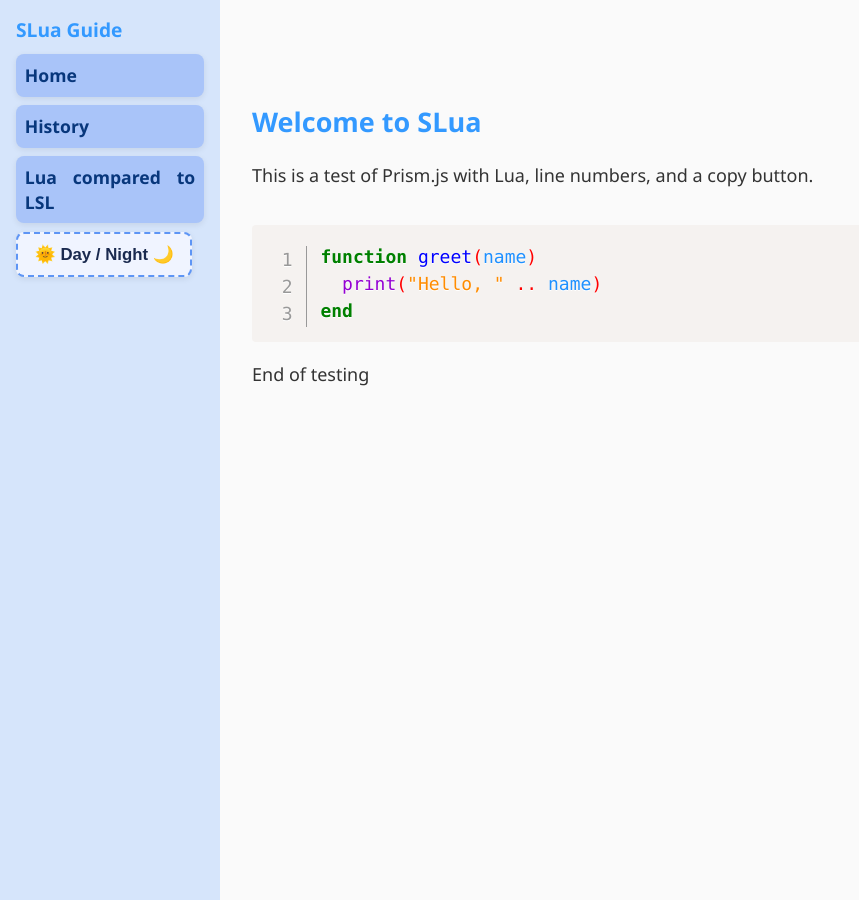
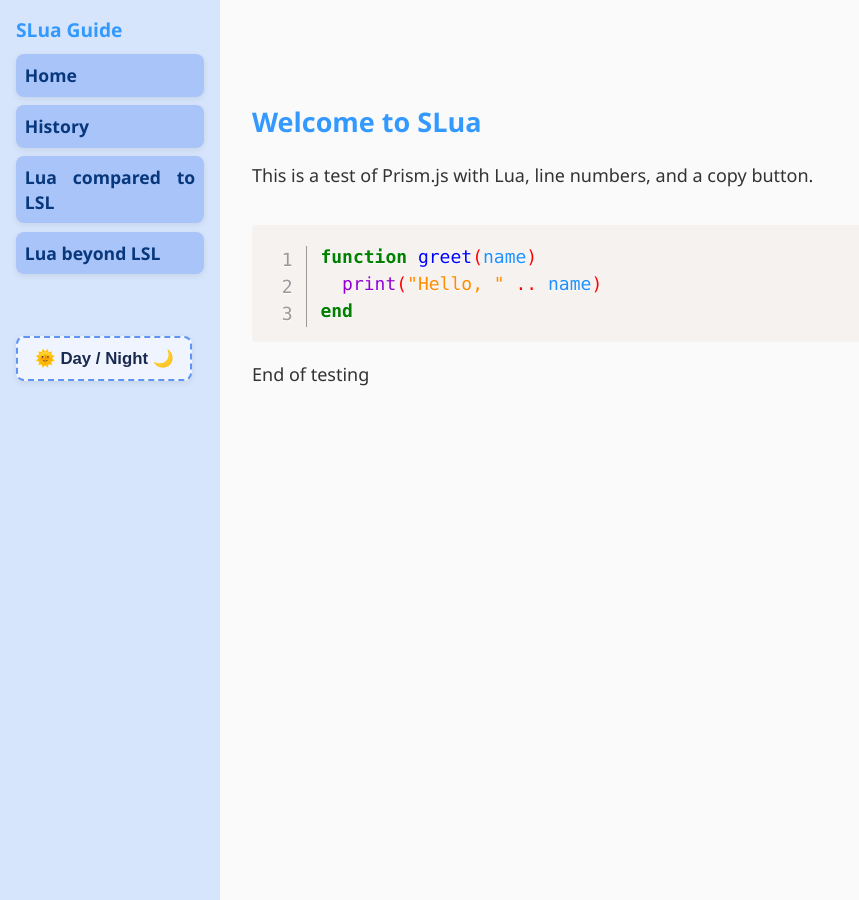
Before and after one commit to Suzanna-Linn/slua, a Jekyll site: the page built from docs/index.md, in a window 1280 px wide. Shown: the whole page, without its empty margins (0-859 px from the left). Built offline with Jekyll 4.4.1, drawn with Linux system fonts in a browser that asks for light colours; nearby versions of some CDN libraries; comment, search, counter and statistics services are not loaded.

Commit message:
Update sidebar.html

```diff
--- a/docs/_includes/sidebar.html
+++ b/docs/_includes/sidebar.html
@@ -4,6 +4,8 @@
     <li><a href="/slua/">Home</a></li>
     <li><a href="/slua/history">History</a></li>
     <li><a href="/slua/language1">Lua compared to LSL</a></li>
+    <li><a href="/slua/language2">Lua beyond LSL</a></li>
   </ul>
 </nav>
+<br><br>
 <button id="theme-toggle" class="theme-toggle">🌞 Day / Night 🌙</button>
```
